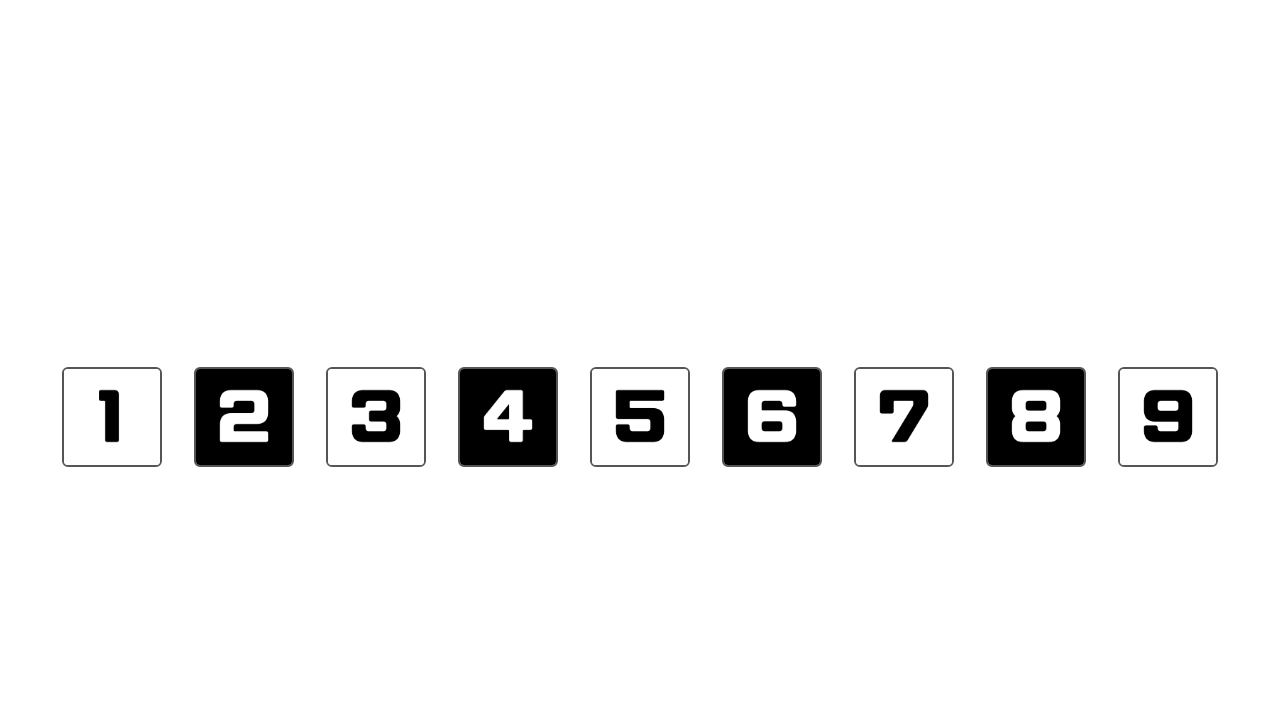
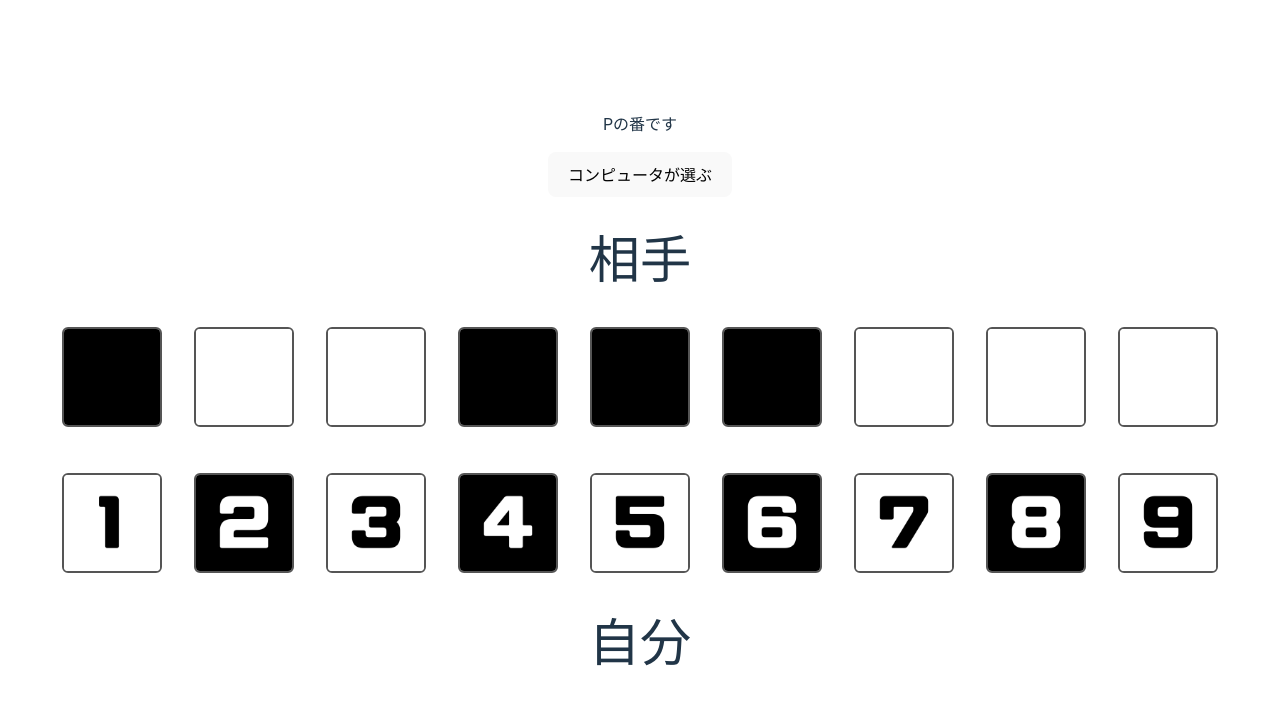
Before and after one commit to molkker/ku-ron-vscom, a React (Vite) app: page / in a window 1280 px wide. Shown: the top 704 px of the page. Built offline with nearby package versions, Linux system fonts and the light colour scheme.

Commit message:
色々変更

```diff
--- a/src/App.jsx
+++ b/src/App.jsx
@@ -15,59 +15,116 @@ const playerCardImgs = [
   {"src":"/img/8.png", number:8, isOpen: false, id: Math.random()},
   {"src":"/img/9.png", number:9, isOpen: false, id: Math.random()}
 ]
+const ComCardImgs = [
+  {"src":"/img/白.png", number:1, isOpen: false, id: Math.random()},
+  {"src":"/img/黒.png", number:2, isOpen: false, id: Math.random()},
+  {"src":"/img/白.png", number:3, isOpen: false, id: Math.random()},
+  {"src":"/img/黒.png", number:4, isOpen: false, id: Math.random()},
+  {"src":"/img/白.png", number:5, isOpen: false, id: Math.random()},
+  {"src":"/img/黒.png", number:6, isOpen: false, id: Math.random()},
+  {"src":"/img/白.png", number:7, isOpen: false, id: Math.random()},
+  {"src":"/img/黒.png", number:8, isOpen: false, id: Math.random()},
+  {"src":"/img/白.png", number:9, isOpen: false, id: Math.random()}
+]
+
 
 function App() {
 
   const [playerCards, setPlayerCards] = useState(playerCardImgs)
-  const [comCards, setComCards] = useState(playerCardImgs)
+  const [comCards, setComCards] = useState(ComCardImgs.sort(() =>  Math.random() - 0.5))
   const [playerChoice, setPlayerChoice] = useState(null)
   const [comChoice, setComChoice] = useState(null)
+  const [flag, setflag] = useState(true)
+  const [turnPlayer, setTurnPlayer] = ("Player")
 
+  const comHandle = () => {
+    // ランダムに選んだカードをcomChoiceにセット
+    if (!flag) {
+      setComChoice(comCards[Math.floor(Math.random()*comCards.length)])
+      setflag(true)
+    } else {
+      setTimeout(() => alert(`今はPlayerの手番です`), 1)
+    }
+  }
+    // comが選んだカードが奇数か偶数かを出力
+  useEffect(() => {
+    if (comChoice) {
+      if (comChoice.number % 2 === 0) {
+        setTimeout(() => alert(`Computerは偶数を選びました`), 1)
+      } else if (comChoice.number % 2 === 1) {
+        setTimeout(() => alert(`Computerは奇数を選びました`), 1)
+      }
+    }
+  },[comChoice])
+
+  // 選んだカードをPlayerChoiceにセット
   const handleChoice = (card) => {
-    // 選んだカードをPlayerChoiceにセット
-    setPlayerChoice(card)
-    console.log(playerChoice)
-    // ランダムに選んだカードをcomChoiceにセット
-    setComChoice(comCards[Math.floor(Math.random()*comCards.length)])
-
-    // comが使ったカードをcomCardsから削除
-    const NewComCards = comCards.filter(( choice ) => {
-      return choice !== comChoice
-    })
-    setComCards(NewComCards)
-
-    // プレイヤーが使ったカードをplayerCardsから削除
-    const NewPlayerCards = playerCards.filter(( choice ) => {
-      return choice !== playerChoice
-    })
-    setPlayerCards(NewPlayerCards)
+    if (flag) {
+      setPlayerChoice(card)
+      setflag(false)
+    } else {
+      setTimeout(() => alert(`今はComputerの手番です`), 1)
+    }
   }
 
-  // playerChoiceとcomChoiceのnumberを比較
+  const resetTurns = () => {
+    setPlayerChoice(null)
+    setComChoice(null)
+  }
+
   useEffect(() => {
+    // playerChoiceとcomChoiceのnumberを比較
     if (playerChoice && comChoice) {
-      console.log(playerChoice)
       if(playerChoice.number > comChoice.number) {
-        setTimeout(() => alert(`プレイヤーの勝ち!!`), 1000)
+        setTimeout(() => alert(`Playerの勝ち!!`), 1000)
+        setflag(true)
       } else if (playerChoice.number < comChoice.number) {
-        setTimeout(() => alert(`コンピュータの勝ち!!`), 1000)
+        setTimeout(() => alert(`Computerの勝ち!!`), 1000)
+        setflag(false)
       } else {
         setTimeout(() => alert(`引き分け!!`), 1000)
+        setflag(!flag)
       }
+
+      // comが使ったカードをcomCardsから削除
+      const NewComCards = comCards.filter(( choice ) => {
+        return choice !== comChoice
+      })
+      setComCards(NewComCards)
+
+      // プレイヤーが使ったカードをplayerCardsから削除
+      const NewPlayerCards = playerCards.filter(( choice ) => {
+        return choice !== playerChoice
+      })
+      setPlayerCards(NewPlayerCards)
+
+      resetTurns()
     }
   }, [playerChoice, comChoice])
 
 
   return (
     <>
+    <p>{turnPlayer}の番です</p>
+    <div>
+      <button onClick={() => comHandle()}>コンピュータが選ぶ</button>
+    </div>
+    <h1>相手</h1>
+    <div className='card-grid'>
+      {comCards.map((card) => (
+        <div className="card" key={card.id}>
+            <img src={card.src} alt="カードの裏" />
+        </div>
+      ))}
+    </div>
     <div className='card-grid'>
       {playerCards.map((card) => (
         <div className="card" onClick={() => handleChoice(card)}  key={card.id}>
             <img src={card.src} alt="カードの表" />
         </div>
       ))}
-
     </div>
+    <h1>自分</h1>
     </>
   )
 }
```
Also changed, not shown: img/白.png (added), img/黒.png (added).
